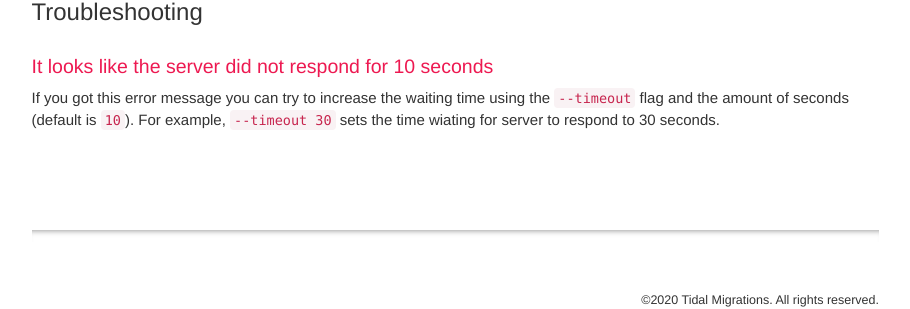
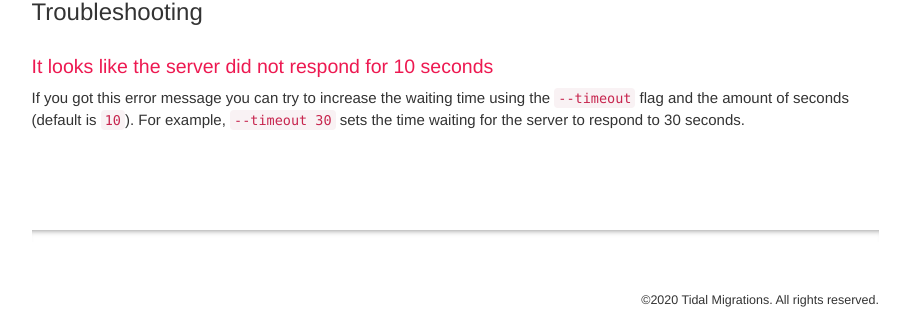
Before and after one commit to tidalmigrations/tidalmigrations.github.io, a Jekyll site: the page built from pages/tidal tools/analyze.md, in a window 1280 px wide. Shown: the part 1847-2156 px from the top of the page, without its empty margins (331-1241 px from the left). Built offline with Jekyll 4.4.1, drawn with Linux system fonts in a browser that asks for light colours; nearby versions of some CDN libraries; comment, search, counter and statistics services are not loaded.

Commit message:
Update pages/tidal tools/analyze.md
Co-authored-by: Mario Mejia <jmariomejiap@gmail.com>

```diff
--- a/pages/tidal tools/analyze.md
+++ b/pages/tidal tools/analyze.md
@@ -99,4 +99,4 @@ on the right hand side navigation bar under
 
 If you got this error message you can try to increase the waiting time using the
 `--timeout` flag and the amount of seconds (default is `10`). For example,
-`--timeout 30` sets the time wiating for server to respond to 30 seconds.
+`--timeout 30` sets the time waiting for the server to respond to 30 seconds.
```
